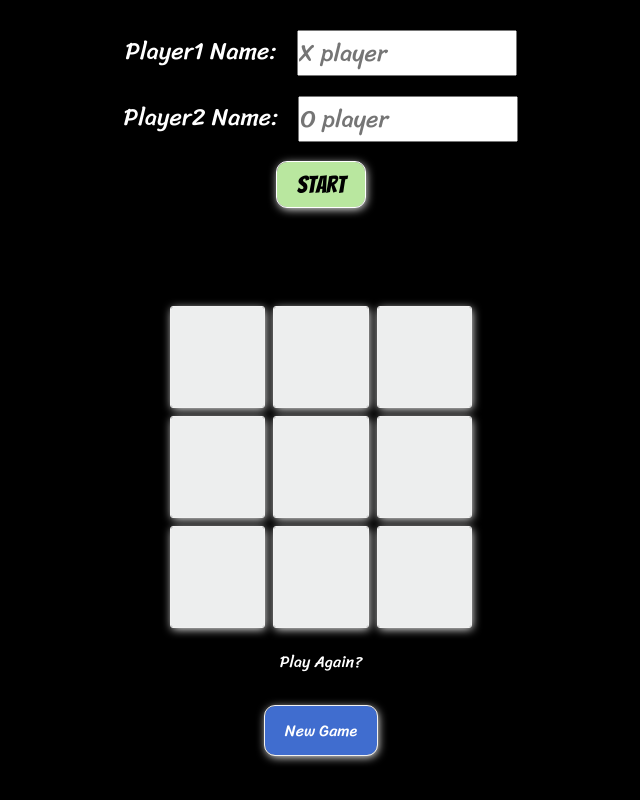
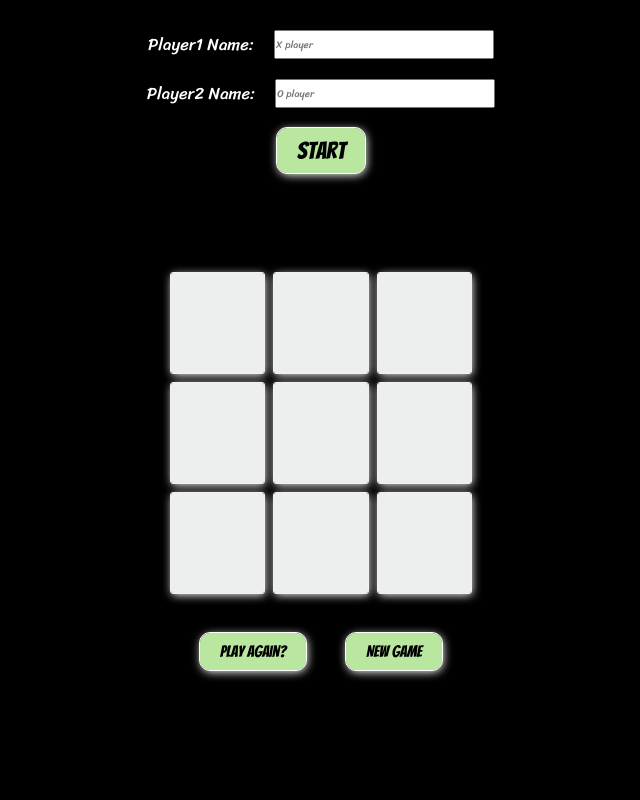
Before and after one commit to BeTous8/Tic-Tac-Toe, a plain HTML site: page index.html in a window 1280 px wide. Shown: the whole page, without its empty margins (319-959 px from the left). Drawn offline with nearby package versions, Linux system fonts and the light colour scheme; a web font is replaced by a local one.

Commit message:
Final Touch 3
[Ticket: 12]

```diff
--- a/script.js
+++ b/script.js
@@ -218,7 +218,6 @@ function gameController() {
 
     newGame.addEventListener('click', () => {
         gameboard.clearBoard();
-        billboard.classList.remove('winning-effect');
 
         cells.forEach(cell => {
             cell.textContent = '';
--- a/style.css
+++ b/style.css
@@ -24,16 +24,19 @@ form {
 .players {
     display: flex;
     gap: 20px;
+    font-size: .7em;
 
 }
 
 .players input {
     font-family: "Sriracha", serif;
-    font-size: 1em;
+    font-size: .6em;
     width: 220px;
 }
 
-form button {
+form button,
+.newGame,
+.reset {
     font-family: "Bangers", serif;
     font-size: 1em;
     background-color: rgb(185, 231, 159);
@@ -56,7 +59,7 @@ form button:hover {
     align-items: center;
     height: 100px;
     font-size: 1.5rem;
-    color: rgb(184, 153, 153);
+    color: rgb(255, 255, 255);
 
 }
 
@@ -90,14 +93,14 @@ form button:hover {
 
 .reStart {
     display: flex;
-    flex-direction: column;
+    margin-top: 60px;
     align-items: center;
     justify-content: center;
-    gap: 30px;
-    margin-top: 20px;
+    gap: 40px;
+
 }
 
-.reset {
+/* .reset {
     color: white;
     background-color: rgb(0, 0, 0);
     border: white;
@@ -106,26 +109,15 @@ form button:hover {
     margin-top: 20px;
     font-size: 1em;
     font-family: "Sriracha", serif;
-}
+} */
 
-.newGame {
-    font-size: 1em;
-    color: white;
-    background-color: rgb(64, 109, 207);
-    padding: 10px 20px;
-    border: none;
-    outline: 1px rgb(241, 241, 241) solid;
-    border-radius: 10px;
-    box-shadow: 1px 2px 10px rgb(255, 255, 255);
-    cursor: grab;
-    font-family: "Sriracha", serif;
-    transition: .3s ease-in-out;
-}
 
-.newGame:hover {
+
+.newGame:hover,
+.reset:hover {
     transform: scale(1.1);
 }
 
 .winning-effect {
-    color: red;
+    color: rgb(43, 255, 0);
 }
```
